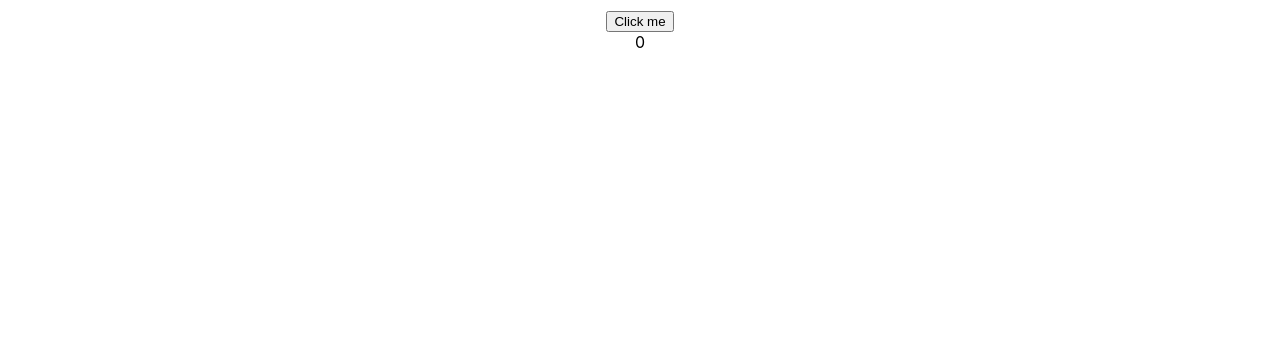
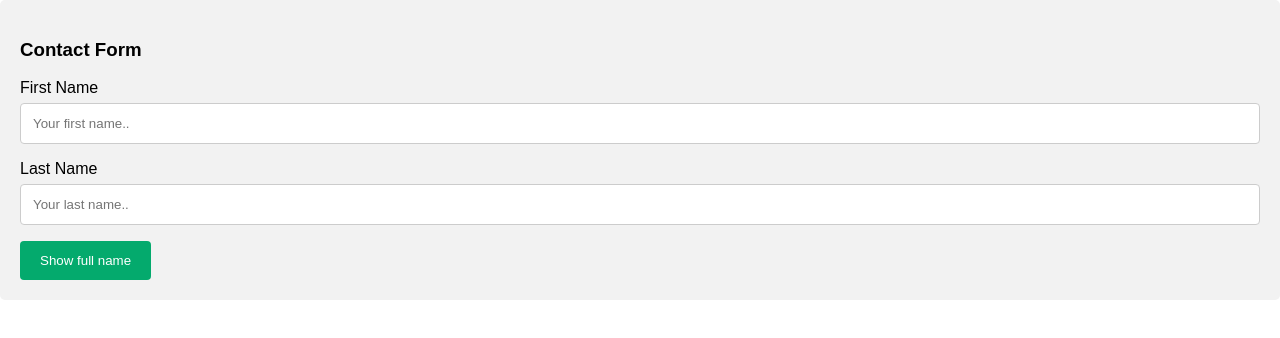
Before and after one commit to GitBulk/nodeone, a React (Create React App) app in the folder client/: page / in a window 1280 px wide. Shown: the top 338 px of the page. Built offline with nearby package versions, Linux system fonts and the light colour scheme.

Commit message:
[r] FullName component

```diff
--- /dev/null
+++ b/client/src/components/FullName.js
@@ -0,0 +1,25 @@
+import { useState } from "react"
+
+export default function FullName() {
+  const [firstName, setFirstName] = useState('')
+  const [lastName, setLastName] = useState('')
+  const [fullName, setFullName] = useState('')
+
+  return (
+    <div className='full-name-container'>
+      <h3>Contact Form</h3>
+      <div className='full-name-form'>
+        <div>
+          <label for='fname'>First Name</label>
+          <input type='text' name='first_name' placeholder='Your first name..' onChange={(e) => setFirstName(e.target.value)} />
+        </div>
+        <div>
+          <label for='lname'>Last Name</label>
+          <input type='text' name='last_name' placeholder='Your last name..' onChange={(e) => setLastName(e.target.value)} />
+        </div>
+        <button onClick={() => setFullName(`${firstName} ${lastName}`) }>Show full name</button>
+        <div name='full_name'>{fullName}</div>
+      </div>
+    </div>
+  )
+}
--- a/client/src/index.css
+++ b/client/src/index.css
@@ -16,3 +16,34 @@ code {
   text-align: center;
   margin: 10px;
 }
+
+.full-name-container {
+  border-radius: 5px;
+  background-color: #f2f2f2;
+  padding: 20px;
+  font-family: Arial, Helvetica, sans-serif;
+}
+
+.full-name-form > button:hover {
+  background-color: #45a049;
+}
+
+.full-name-form > button {
+  background-color: #04AA6D;
+  color: white;
+  padding: 12px 20px;
+  border: none;
+  border-radius: 4px;
+  cursor: pointer;
+}
+
+.full-name-form input[type=text] {
+  width: 100%;
+  padding: 12px;
+  border: 1px solid #ccc;
+  border-radius: 4px;
+  box-sizing: border-box;
+  margin-top: 6px;
+  margin-bottom: 16px;
+  resize: vertical;
+}
--- a/client/src/index.js
+++ b/client/src/index.js
@@ -3,7 +3,8 @@ import ReactDOM from 'react-dom/client'
 import './index.css'
 // import App from './App'
 import reportWebVitals from './reportWebVitals'
-import Counter from 'components/Counter'
+// import Counter from 'components/Counter'
+import FullName from 'components/FullName'
 
 const root = ReactDOM.createRoot(document.getElementById('root'))
 root.render(
@@ -11,7 +12,7 @@ root.render(
   //   <App />
   // </React.StrictMode>
   <React.StrictMode>
-    <Counter />
+    <FullName />
   </React.StrictMode>
 )
 
```
